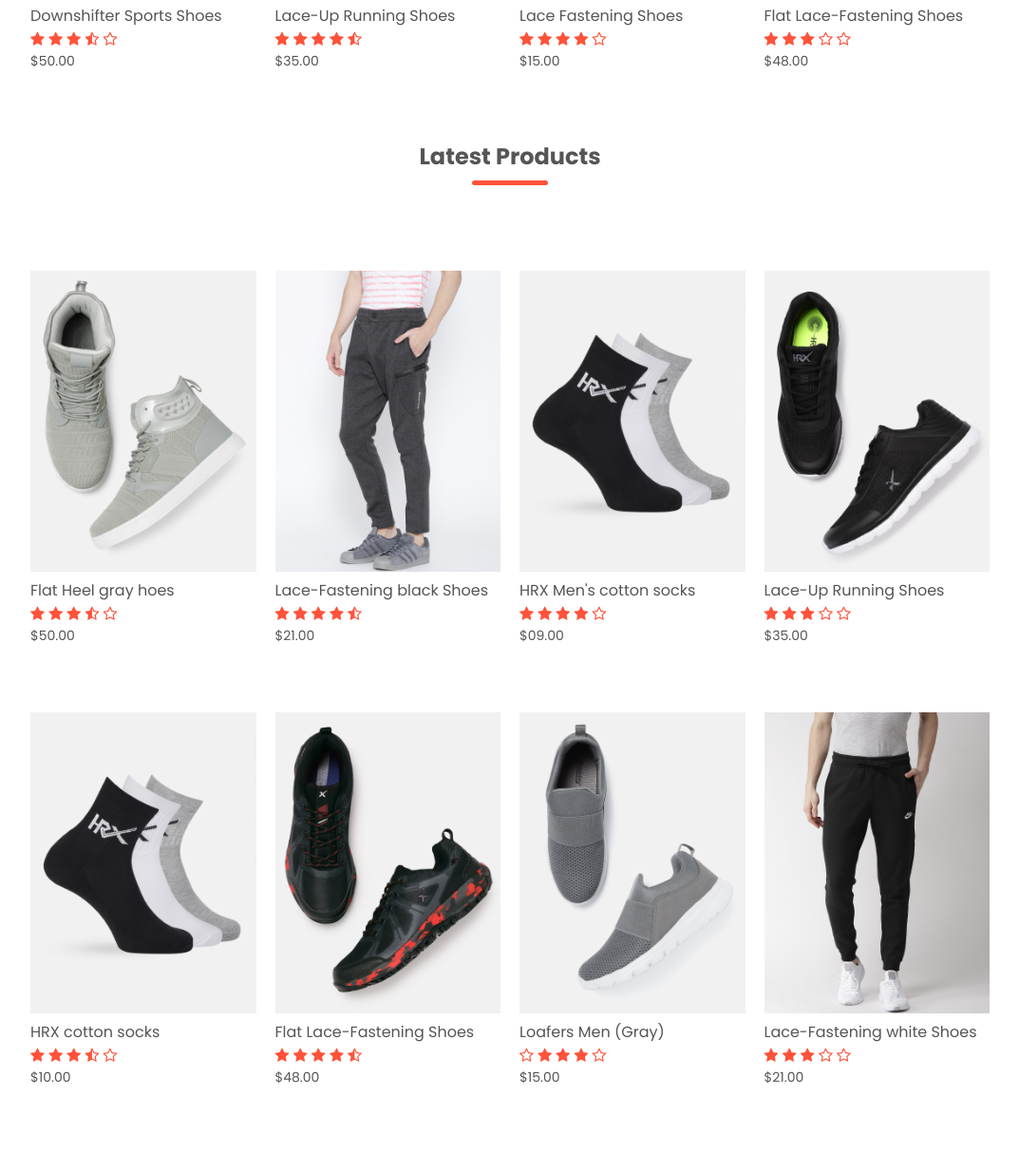
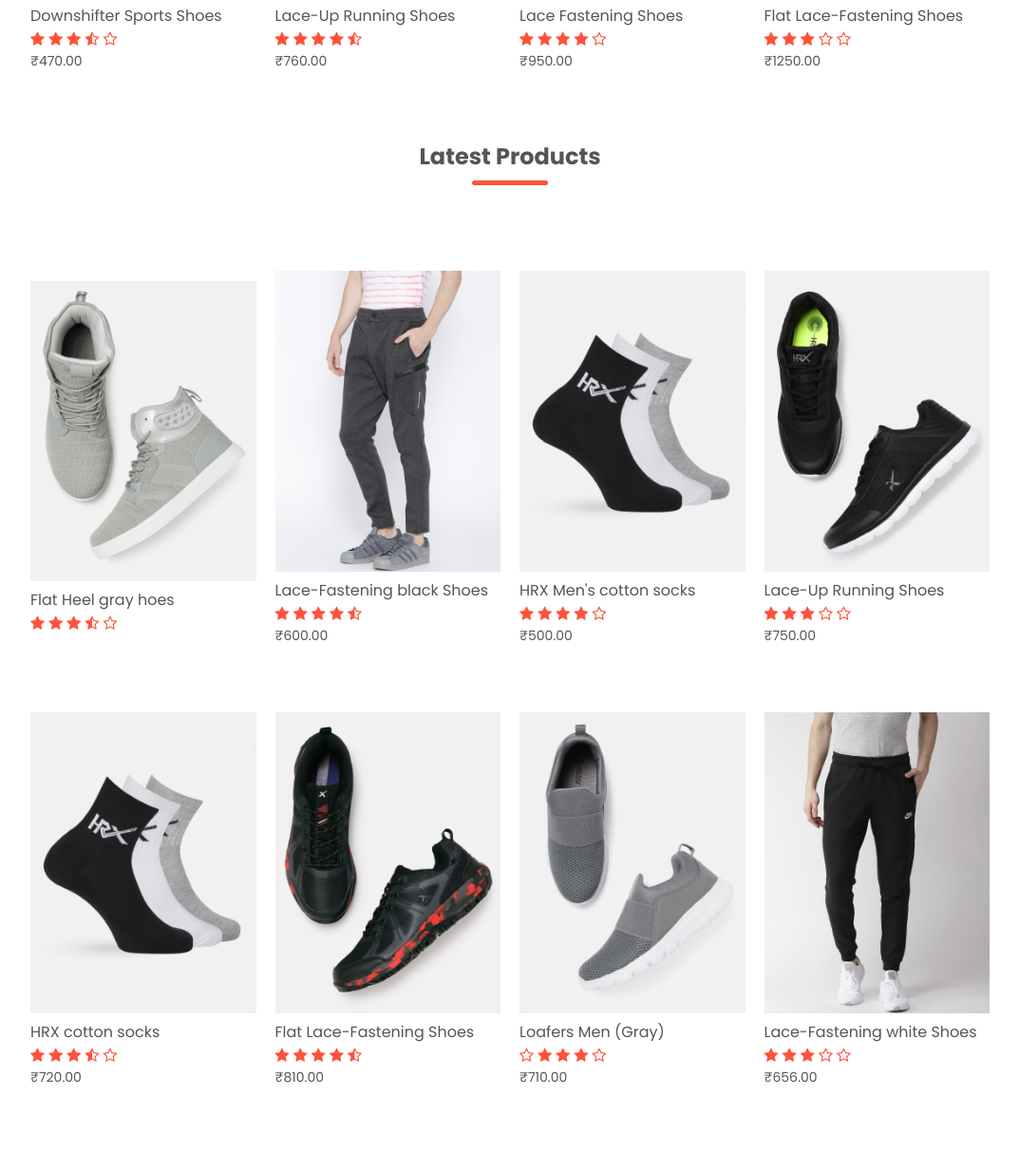
Before and after one commit to pranav7676/Ecommerce-store, a plain HTML site: page cart.html in a window 1280 px wide. Shown: the part 1546-2780 px from the top of the page at 95% size, without its empty margins (103-1176 px from the left). Drawn offline with Linux system fonts and the light colour scheme.

Commit message:
Update cart.html

```diff
--- a/cart.html
+++ b/cart.html
@@ -77,7 +77,7 @@
                             <i class="fa fa-star-half-o" ></i>
                             <i class="fa fa-star-o" ></i>
                         </div>
-                        <p>$50.00</p>
+                        <p>₹470.00</p>
                     </div>
                     <div class="col-4">
                         <a href="products-details.html"><img src="images/product-2.jpg"></a>
@@ -89,7 +89,7 @@
                             <i class="fa fa-star" ></i>
                             <i class="fa fa-star-half-o" ></i>
                         </div>
-                        <p>$35.00</p>
+                        <p>₹760.00</p>
                     </div>
                     <div class="col-4">
                         <a href="products-details.html"><img src="images/product-3.jpg"></a>
@@ -101,7 +101,7 @@
                             <i class="fa fa-star" ></i>
                             <i class="fa fa-star-o" ></i>
                         </div>
-                        <p>$15.00</p>
+                        <p>₹950.00</p>
                     </div>
                     <div class="col-4">
                         <a href="products-details.html"><img src="images/product-10.jpg"></a>
@@ -113,7 +113,7 @@
                             <i class="fa fa-star-o" ></i>
                             <i class="fa fa-star-o" ></i>
                         </div>
-                        <p>$48.00</p>
+                        <p>₹1250.00</p>
                     </div>
                 </div>
 
@@ -131,7 +131,7 @@
                             <i class="fa fa-star-half-o" ></i>
                             <i class="fa fa-star-o" ></i>
                         </div>
-                        <p>$50.00</p>
+                        <p₹250.00</p>
                     </div>
                     <div class="col-4">
                         <a href="products-details.html"><img src="images/product-3.jpg"></a>
@@ -143,7 +143,7 @@
                             <i class="fa fa-star" ></i>
                             <i class="fa fa-star-half-o" ></i>
                         </div>
-                        <p>$21.00</p>
+                        <p>₹600.00</p>
                     </div>
                     <div class="col-4">
                         <a href="products-details.html"><img src="images/product-7.jpg"></a>
@@ -155,7 +155,7 @@
                             <i class="fa fa-star" ></i>
                             <i class="fa fa-star-o" ></i>
                         </div>
-                        <p>$09.00</p>
+                        <p>₹500.00</p>
                     </div>
                     <div class="col-4">
                         <a href="products-details.html"><img src="images/product-2.jpg"></a>
@@ -167,7 +167,7 @@
                             <i class="fa fa-star-o" ></i>
                             <i class="fa fa-star-o" ></i>
                         </div>
-                        <p>$35.00</p>
+                        <p>₹750.00</p>
                     </div>
                 </div>
             <!--new row for the latest product-->
@@ -183,7 +183,7 @@
                             <i class="fa fa-star-half-o" ></i>
                             <i class="fa fa-star-o" ></i>
                         </div>
-                        <p>$10.00</p>
+                        <p>₹720.00</p>
                     </div>
                     <div class="col-4">
                         <a href="products-details.html"><img src="images/product-10.jpg"></a>
@@ -195,7 +195,7 @@
                             <i class="fa fa-star" ></i>
                             <i class="fa fa-star-half-o" ></i>
                         </div>
-                        <p>$48.00</p>
+                        <p>₹810.00</p>
                     </div>
                     <div class="col-4">
                         <a href="products-details.html"><img src="images/product-11.jpg"></a>
@@ -207,7 +207,7 @@
                             <i class="fa fa-star" ></i>
                             <i class="fa fa-star-o" ></i>
                         </div>
-                        <p>$15.00</p>
+                        <p>₹710.00</p>
                     </div>
                     <div class="col-4">
                         <a href="products-details.html"><img src="images/product-12.jpg"></a>
@@ -219,7 +219,7 @@
                             <i class="fa fa-star-o" ></i>
                             <i class="fa fa-star-o" ></i>
                         </div>
-                        <p>$21.00</p>
+                        <p>₹656.00</p>
                     </div>
                 </div>
             </div>
```
